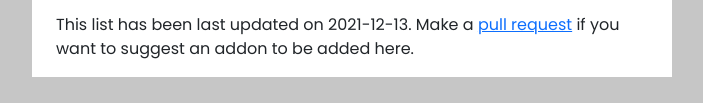
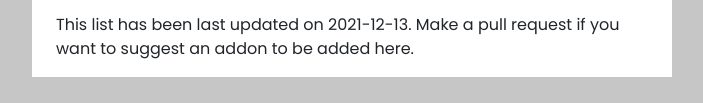
Before and after one commit to Fjuro/fjuro.alius.cz, a plain HTML site: page addons.html in a window 1280 px wide. Shown: the part 507-610 px from the top of the page, without its empty margins (288-991 px from the left). Drawn offline with Linux system fonts and the light colour scheme.

Commit message:
Fix class name in addons.html

```diff
--- a/addons.html
+++ b/addons.html
@@ -44,7 +44,7 @@
       <!-- <li><a href="" class="link-addon"></a></li> -->
     </ul>
   </div>
-  <p class="ps-4 pe-4">This list has been last updated on 2021-12-13. Make a <a href="https://github.com/Fjuro/fjuro.github.io/edit/main/addons.html" class="link-addon">pull request</a> if you want to suggest an addon to be added here.</p>
+  <p class="ps-4 pe-4">This list has been last updated on 2021-12-13. Make a <a href="https://github.com/Fjuro/fjuro.github.io/edit/main/addons.html" class="link">pull request</a> if you want to suggest an addon to be added here.</p>
 </div>
 <script src="js/bootstrap.bundle.min.js"></script>
 </body>
```
